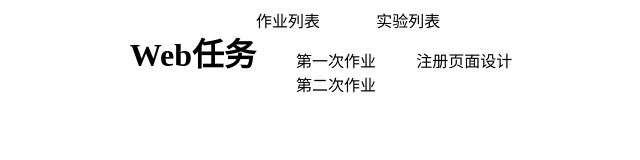
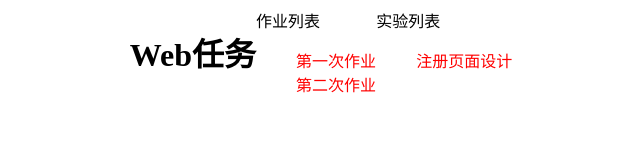
Before and after one commit to KangQinHao/KangQinHao.github.io, a plain HTML site: page test.html in a window 1280 px wide. Shown: the whole page, without its empty margins (319-959 px from the left). Drawn offline with Linux system fonts and the light colour scheme.

Commit message:
Update test.html

```diff
--- a/test.html
+++ b/test.html
@@ -19,7 +19,7 @@
 
         a {
             text-decoration: none;
-            color: black;
+            color: red;
         }
 
         .container {
```
